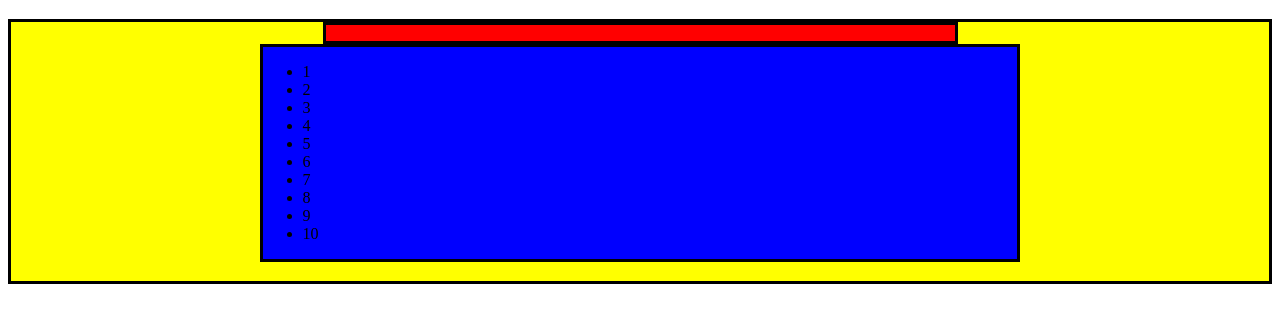
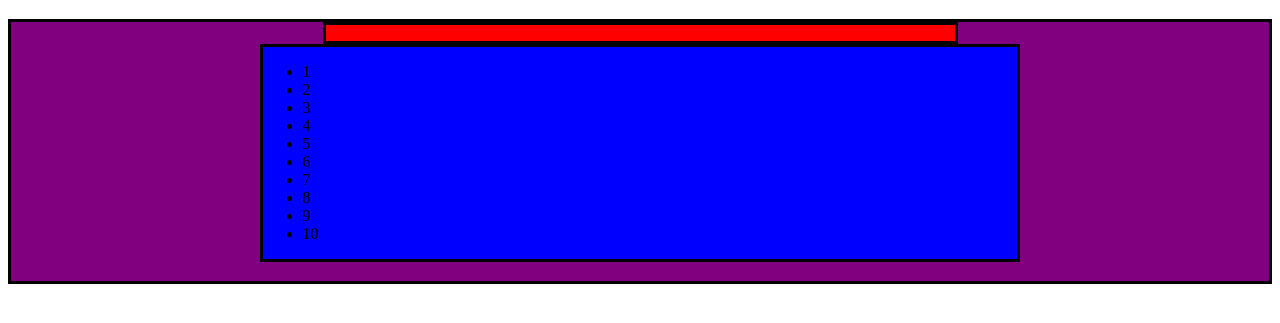
Before and after one commit to guiprais/trybe-exercises, a plain HTML site: page fundamentos/bloco_5/dia_2/index.html in a window 1280 px wide. Shown: the part 61-384 px from the top of the page. Drawn offline with Linux system fonts and the light colour scheme.

Commit message:
Exercicio 14

```diff
--- a/fundamentos/bloco_5/dia_2/index.html
+++ b/fundamentos/bloco_5/dia_2/index.html
@@ -147,6 +147,11 @@
       // 13. Centralize o div criado no passo 6 (aquele que possui a classe right-content ). Dica: para centralizar, basta configurar o margin-right: auto do div ;
       let selectCRightContent = document.querySelector('.right-content');
       selectCRightContent.setAttribute('style', 'margin-right: auto;');
+
+      // 14. Troque a cor de fundo do elemento pai da div criada no passo 3 (aquela que possui a classe center-content ) para a cor verde;
+      let selectCenterContent = document.querySelector('.center-content')
+        .parentNode;
+      selectCenterContent.style.backgroundColor = 'purple';
     </script>
   </body>
 </html>
```
